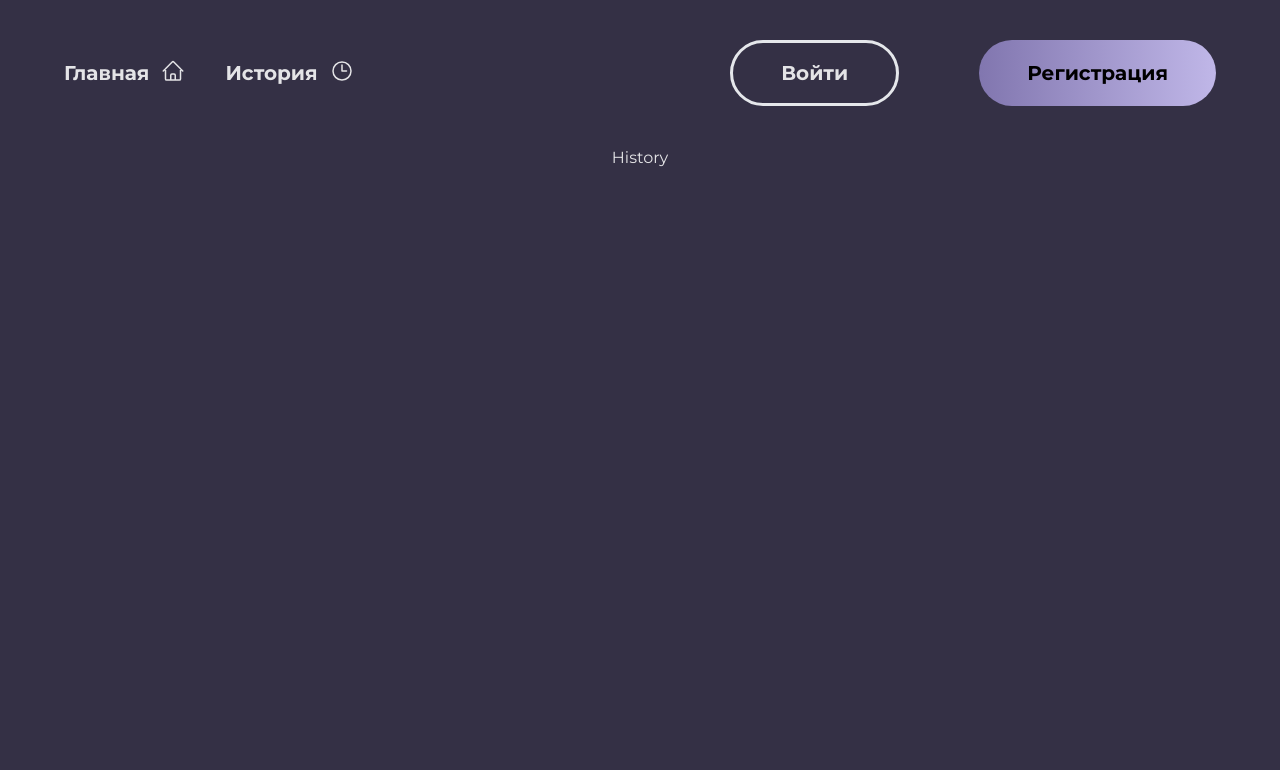
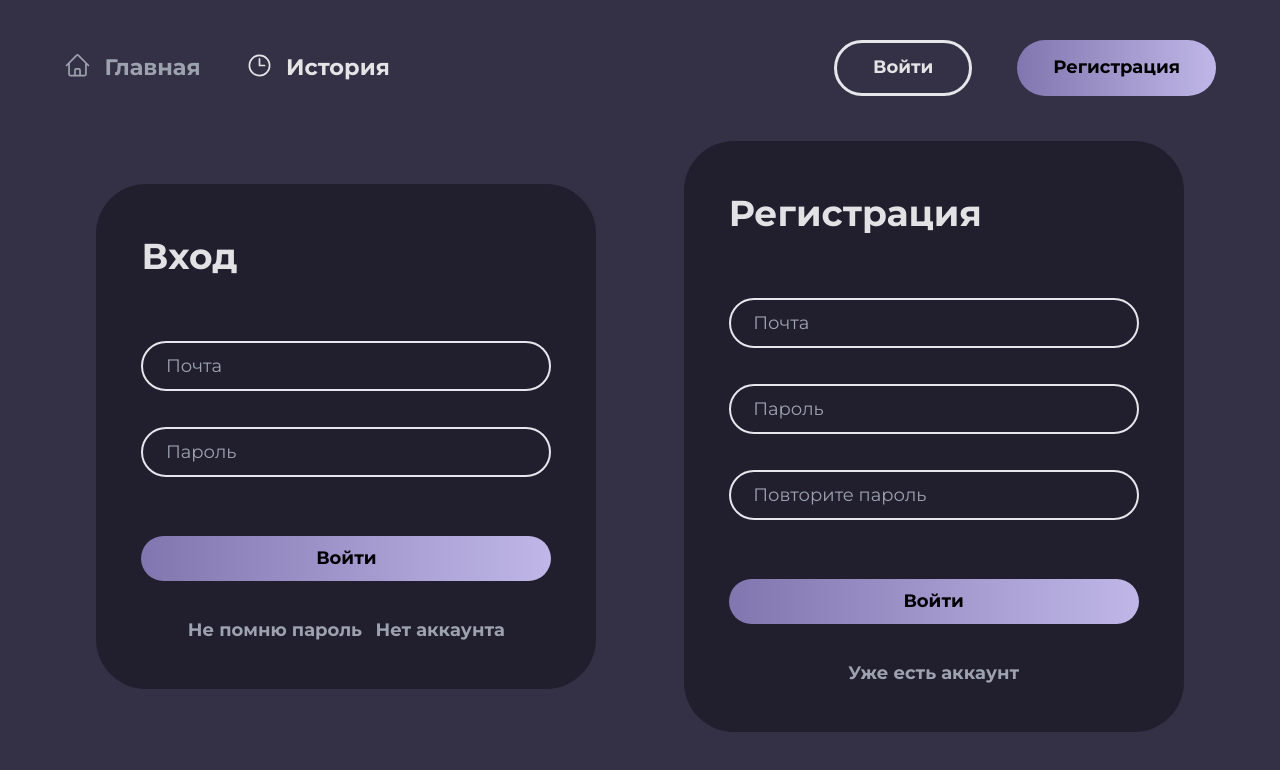
Before and after one commit to zojgame/refactorMeGpt, a React (Vite) app: page /history in a window 1280 px wide. Shown: the top 770 px of the page. Built offline with nearby package versions, Linux system fonts and the light colour scheme.

Commit message:
refactoring

```diff
--- a/package.json
+++ b/package.json
@@ -14,7 +14,8 @@
     "react": "^18.2.0",
     "react-dom": "^18.2.0",
     "react-router-dom": "^6.21.0",
-    "react-syntax-highlighter": "^15.5.0"
+    "react-syntax-highlighter": "^15.5.0",
+    "zustand": "^4.4.7"
   },
   "devDependencies": {
     "@types/config": "^3.3.3",
--- a/src/App.tsx
+++ b/src/App.tsx
@@ -1,4 +1,3 @@
-// import { atomDark } from "react-syntax-highlighter/dist/esm/styles/prism";
 import "./App.css";
 import { TerminalComponent, UserPanelComponent } from "@/components";
 
--- a/src/components/Header/Header.tsx
+++ b/src/components/Header/Header.tsx
@@ -1,27 +1,63 @@
 import { Outlet } from "react-router-dom";
 import { HomeIcon, TimeIcon, IconWrapper } from "@/icons";
+import { useLocation, useNavigate } from "react-router-dom";
+import { useEffect, useState } from "react";
+
+const tabs = [
+  {
+    path: "/main",
+    icon: <HomeIcon />,
+    title: "Главная",
+    id: "1",
+  },
+  {
+    path: "/history",
+    icon: <TimeIcon />,
+    title: "История",
+    id: "2",
+  },
+];
 
 const HeaderComponent = () => {
+  const navigate = useNavigate();
+  const location = useLocation();
+  const [selectedTab, setSelectedTab] = useState("/main");
+  useEffect(() => {
+    setSelectedTab(location.pathname);
+  }, [location]);
+
+  const handleOnTabClick = (tab: string) => {
+    return () => {
+      navigate(tab);
+    };
+  };
   return (
     <>
       <header className="flex flex-row w-full pb-10  select-none text-xl justify-between">
         <nav className="flex flex-row gap-10 text-xl items-center">
-          <div className="cursor-pointer font-bold">
-            <IconWrapper>
-              Главная <HomeIcon />
-            </IconWrapper>
-          </div>
-          <div className="cursor-pointer font-bold">
-            <IconWrapper>
-              История <TimeIcon />
-            </IconWrapper>
-          </div>
+          {tabs.map((tab) => {
+            const isTabSelected = selectedTab === tab.path;
+
+            return (
+              <div
+                className={`cursor-pointer font-bold ${
+                  isTabSelected ? "" : "text-gray-400"
+                }`}
+                key={tab.id}
+                onClick={handleOnTabClick(tab.path)}
+              >
+                <IconWrapper>
+                  {tab.icon} {tab.title}
+                </IconWrapper>
+              </div>
+            );
+          })}
         </nav>
-        <div className="flex gap-20 justify-start">
-          <button className="border-[3px] rounded-full py-4 px-12 font-bold">
+        <div className="flex gap-10 justify-start">
+          <button className="border-[3px] rounded-full py-2 px-8 font-bold text-[18px]">
             Войти
           </button>
-          <button className="rounded-full py-4 px-12 font-bold bg-gradient-to-r from-[#8176AF] to-[#C0B7E8] text-black">
+          <button className="rounded-full py-2 px-8 font-bold bg-gradient-to-r from-[#8176AF] to-[#C0B7E8] text-black text-[18px]">
             Регистрация
           </button>
         </div>
@@ -30,4 +66,5 @@ const HeaderComponent = () => {
     </>
   );
 };
+
 export { HeaderComponent };
--- /dev/null
+++ b/src/components/LoginModal/LoginModal.tsx
@@ -0,0 +1,49 @@
+import { useRef } from "react";
+
+const LoginModalComponent = () => {
+  const formRef = useRef(null);
+  function handleOnSubmit(event: React.FormEvent<HTMLFormElement>): void {
+    event.preventDefault();
+    console.log("formRef", formRef.current);
+  }
+
+  return (
+    <form
+      className="flex flex-col h-fit bg-[#211E2E] gap-8 p-10 rounded-[50px] m-auto w-[500px]"
+      onSubmit={handleOnSubmit}
+      ref={formRef}
+    >
+      <h2 className="font-bold text-[36px] mb-5 mr-auto">Вход</h2>
+      <label>
+        <input
+          type="text"
+          placeholder="Почта"
+          className="bg-transparent border-2 rounded-full p-2 px-5 pt-[10px] w-full"
+        />
+      </label>
+      <label className="mb-5">
+        <input
+          type="password"
+          placeholder="Пароль"
+          className="bg-transparent border-2 rounded-full p-2 px-5 pt-[10px] w-full "
+        />
+      </label>
+      <button
+        type="submit"
+        className="bg-gradient-to-r from-[#8176AF] to-[#C0B7E8] p-2 rounded-full text-black font-semibold"
+      >
+        Войти
+      </button>
+      <div className="flex gap-3 font-[12px] justify-center">
+        <button className=" text-gray-400 font-semibold hover:underline">
+          Не помню пароль
+        </button>
+        <button className="text-gray-400 font-semibold hover:underline">
+          Нет аккаунта
+        </button>
+      </div>
+    </form>
+  );
+};
+
+export { LoginModalComponent };
--- /dev/null
+++ b/src/components/RegistrationModal/RegistrationModal.tsx
@@ -0,0 +1,53 @@
+import { useRef } from "react";
+
+const RegistrationModalComponent = () => {
+  const formRef = useRef(null);
+  function handleOnSubmit(event: React.FormEvent<HTMLFormElement>): void {
+    event.preventDefault();
+    console.log("formRef", formRef.current);
+  }
+
+  return (
+    <form
+      className="flex flex-col h-fit bg-[#211E2E] gap-8 p-10 rounded-[50px] m-auto w-[500px]"
+      onSubmit={handleOnSubmit}
+      ref={formRef}
+    >
+      <h2 className="font-bold text-[36px] mb-5 mr-auto">Регистрация</h2>
+      <label>
+        <input
+          type="text"
+          placeholder="Почта"
+          className="bg-transparent border-2 rounded-full p-2 px-5 pt-[10px] w-full"
+        />
+      </label>
+      <label>
+        <input
+          type="password"
+          placeholder="Пароль"
+          className="bg-transparent border-2 rounded-full p-2 px-5 pt-[10px] w-full "
+        />
+      </label>
+      <label className="mb-5">
+        <input
+          type="password"
+          placeholder="Повторите пароль"
+          className="bg-transparent border-2 rounded-full p-2 px-5 pt-[10px] w-full "
+        />
+      </label>
+      <button
+        type="submit"
+        className="bg-gradient-to-r from-[#8176AF] to-[#C0B7E8] p-2 rounded-full text-black font-semibold"
+      >
+        Войти
+      </button>
+      <div className="flex gap-3 font-[12px] justify-center">
+        <button className=" text-gray-400 font-semibold hover:underline">
+          Уже есть аккаунт
+        </button>
+      </div>
+    </form>
+  );
+};
+
+export { RegistrationModalComponent };
--- a/src/components/Terminal/Terminal.tsx
+++ b/src/components/Terminal/Terminal.tsx
@@ -25,12 +25,12 @@ function TerminalComponent({ editable = false }: TerminalComponentProps) {
       onClick={() => textareaRef.current?.focus()}
       className="relative flex bg-[#282a36] w-fit flex-col rounded h-[400px]"
     >
-      <div className="flex justify-between px-3 py-1  border-b h-[35px]">
+      <div className="flex justify-between px-4 py-1  border-b h-[35px]">
         <div className="flex">Terminal</div>
         <div className="flex">JavaScript</div>
       </div>
       <textarea
-        className="absolute inset-0 resize-none bg-transparent p-[43px] pl-[42px] font-mono text-transparent caret-white outline-none w-[900px] h-[600px]"
+        className="absolute inset-0 resize-none bg-transparent p-[43px] pl-[48px] font-mono text-transparent caret-white outline-none w-[900px] h-[600px]"
         ref={textareaRef}
         value={code}
         onChange={(e) => setCode(e.target.value)}
--- a/src/components/UserPanel/UserPanel.tsx
+++ b/src/components/UserPanel/UserPanel.tsx
@@ -64,10 +64,10 @@ const UserPanelComponent = () => {
         options={typeModify}
       />
       <Select
+        maxTagCount="responsive"
         mode="multiple"
         style={{
-          width: 500,
-          height: 120,
+          width: 550,
           verticalAlign: "start",
         }}
         placeholder="Введите дополнительные параметры рефакторинга"
--- a/src/components/index.ts
+++ b/src/components/index.ts
@@ -1,3 +1,4 @@
 export { HeaderComponent } from "./Header/Header";
 export { TerminalComponent } from "./Terminal/Terminal";
 export { UserPanelComponent } from "./UserPanel/UserPanel";
+export { LoginModalComponent } from "./LoginModal/LoginModal";
--- a/src/index.css
+++ b/src/index.css
@@ -7,7 +7,7 @@
 :root {
   font-family: "Montserrat", sans-serif;
   line-height: 1.5;
-
+  font-size: 18px;
   color-scheme: light dark;
   color: rgba(255, 255, 255, 0.87);
 
@@ -30,6 +30,7 @@ body {
 .css-dev-only-do-not-override-p7e5j5.ant-select:not(.ant-select-customize-input)
   .ant-select-selector {
   font-family: "Montserrat", sans-serif;
+  font-size: 16px;
   background-color: rgb(40 42 54);
   border: none;
 }
--- a/src/main.tsx
+++ b/src/main.tsx
@@ -2,7 +2,8 @@ import ReactDOM from "react-dom/client";
 import { createBrowserRouter, RouterProvider } from "react-router-dom";
 import App from "./App.tsx";
 import "./index.css";
-import { HeaderComponent } from "@/components";
+import { HeaderComponent, LoginModalComponent } from "@/components";
+import { RegistrationModalComponent } from "./components/RegistrationModal/RegistrationModal.tsx";
 
 const router = createBrowserRouter([
   {
@@ -11,7 +12,12 @@ const router = createBrowserRouter([
     children: [
       {
         path: "history",
-        element: <div>History</div>,
+        element: (
+          <div className="flex gap-5">
+            <LoginModalComponent />
+            <RegistrationModalComponent />
+          </div>
+        ),
       },
       {
         path: "main",
--- /dev/null
+++ b/src/store/store.ts
@@ -0,0 +1,13 @@
+import { create } from "zustand";
+
+interface StoreType{
+    modal: React.ReactNode | null
+    setModal: (modal: React.ReactNode | null) => void
+}
+
+const useStore = create<StoreType>((set) => ({
+    modal: null,
+    setModal: (modal) => set(() => ({modal: modal}))
+}))
+
+export default useStore;
```
Also changed, not shown: 1 other file (tests, documents, lock files or other folders).
